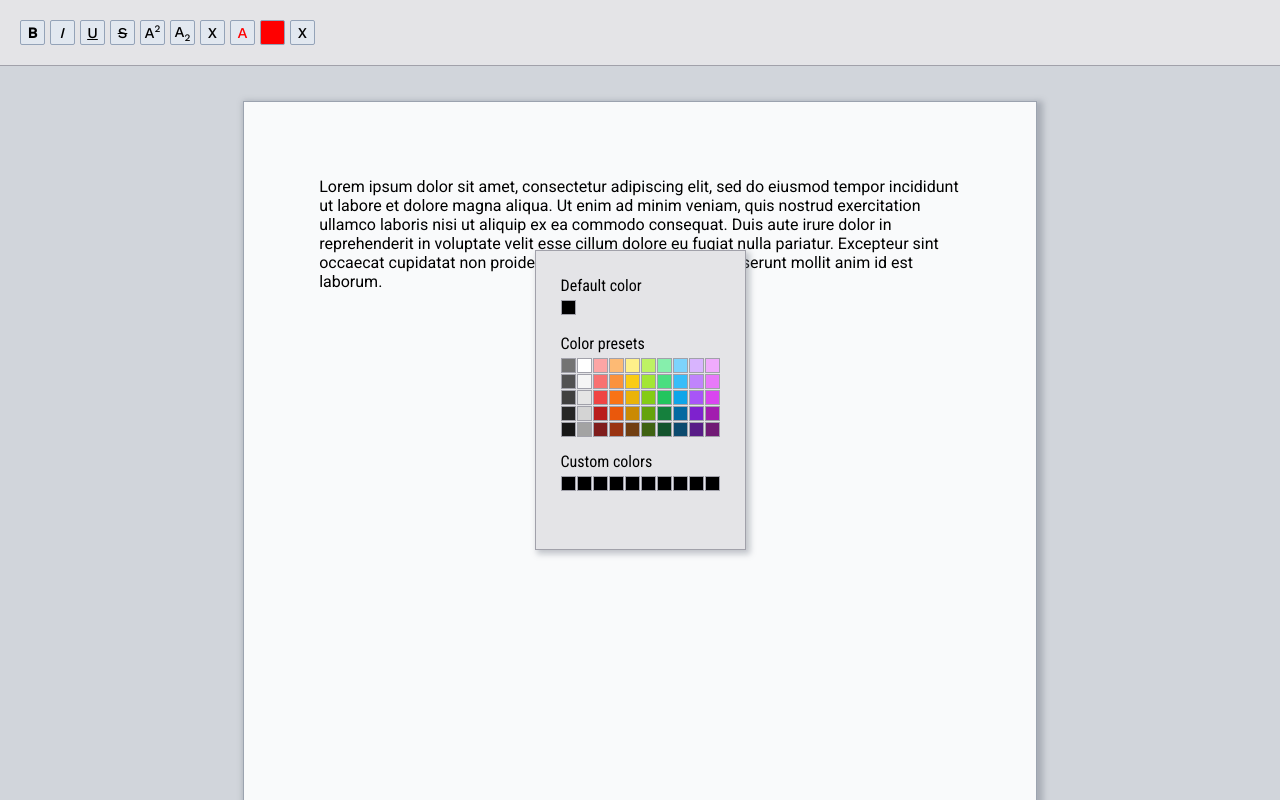
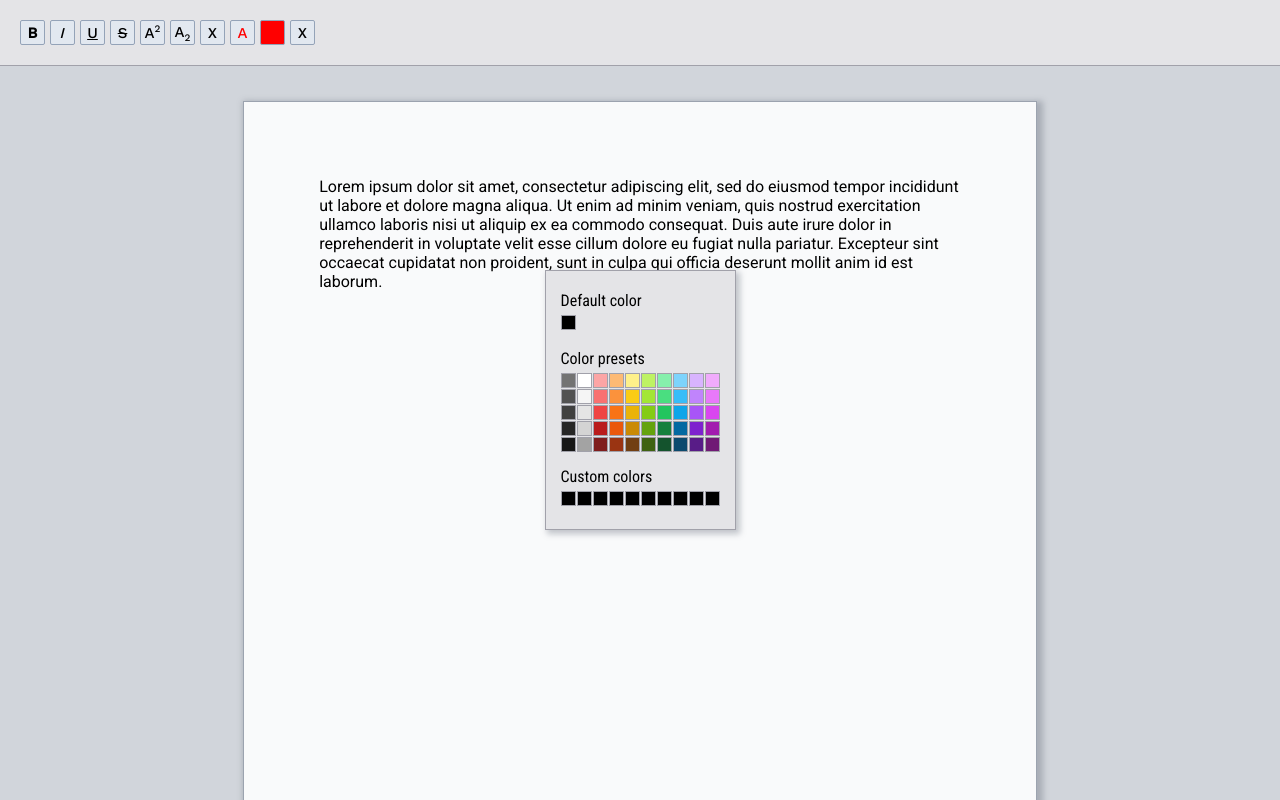
Before and after one commit to 30isnottoolate/wysiwyg-editor, a React app: page / in a window 1280 px wide. Built offline with nearby package versions, Linux system fonts and the light colour scheme.

Commit message:
Change options-window dimensions

```diff
--- a/src/components/App.css
+++ b/src/components/App.css
@@ -131,9 +131,9 @@ body {
 
 .options-window {
     background-color: #e4e4e7;
-    width: 211px;
-    height: 300px;
-    padding: 25px;
+    width: 191px;
+    height: 260px;
+    padding: 20px 15px;
     border: 1px solid #a1a1aa;
     box-shadow: 3px 3px 6px 1px #6b728066;
 }
```
